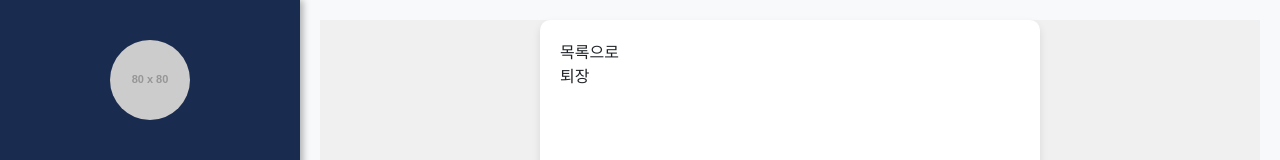
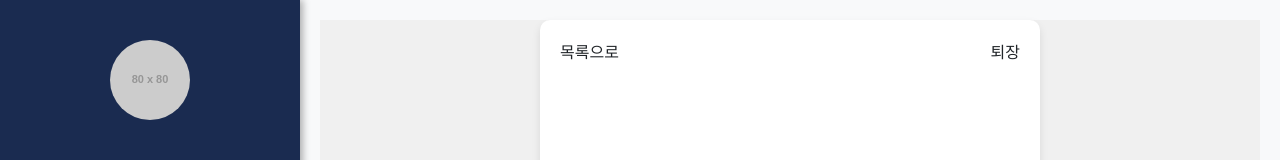
Before and after one commit to wook219/hr-handlers-FE, a React (Create React App) app: page /chatroom/1 in a window 1280 px wide. Shown: the top 160 px of the page. Built offline with nearby package versions, Linux system fonts and the light colour scheme.

Commit message:
Feat : 중간 저장

```diff
--- /dev/null
+++ b/src/components/Chat/ChatRoomHeader.css
@@ -0,0 +1,23 @@
+/* Header.css */
+.chatroom-header-container {
+  display: flex; /* Flexbox를 사용 */
+  justify-content: space-between; /* 왼쪽, 가운데, 오른쪽으로 배치 */
+  align-items: center; /* 세로 중앙 정렬 */
+  width: 100%;
+  padding-bottom: 20px;
+  position: relative;
+  max-width: 500px;
+}
+
+.chatroom-left,
+.chatroom-right {
+  flex: 0 0 auto; /* 왼쪽과 오른쪽 아이템은 고정 크기 */
+}
+
+.chatroom-center {
+  position: absolute;
+  left: 50%;
+  transform: translateX(-50%);
+  flex: 1; /* 가운데는 남은 공간을 모두 차지 */
+  text-align: center; /* 텍스트 중앙 정렬 */
+}
--- a/src/components/Chat/ChatRoomHeader.js
+++ b/src/components/Chat/ChatRoomHeader.js
@@ -1,11 +1,12 @@
 import React from 'react';
+import './ChatRoomHeader.css';
 
 const Header = ({ title }) => {
   return (
-    <div>
-      <div>목록으로</div>
-      <div>{title}</div>
-      <div>퇴장</div>
+    <div className="chatroom-header-container">
+      <div className="chatroom-left">목록으로</div>
+      <div className="chatroom-center">{title}</div>
+      <div className="chatroom-right">퇴장</div>
     </div>
   );
 };
```
